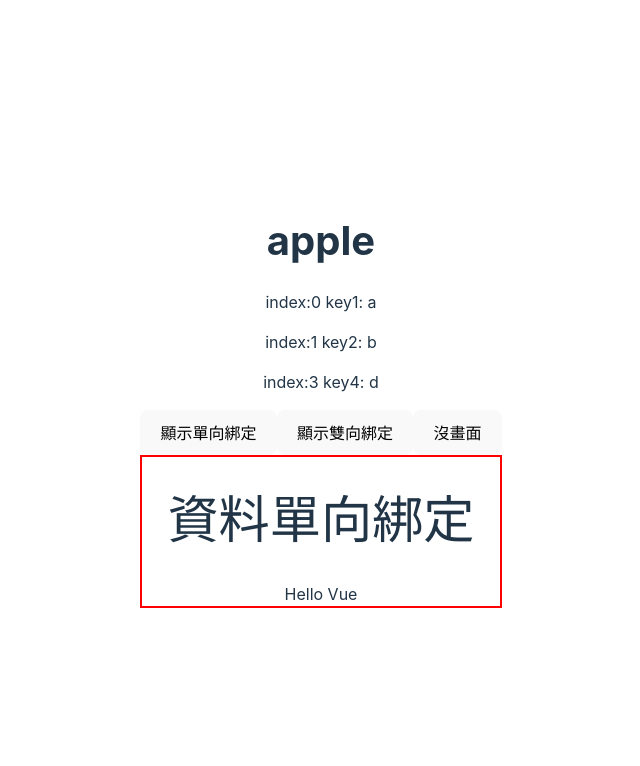
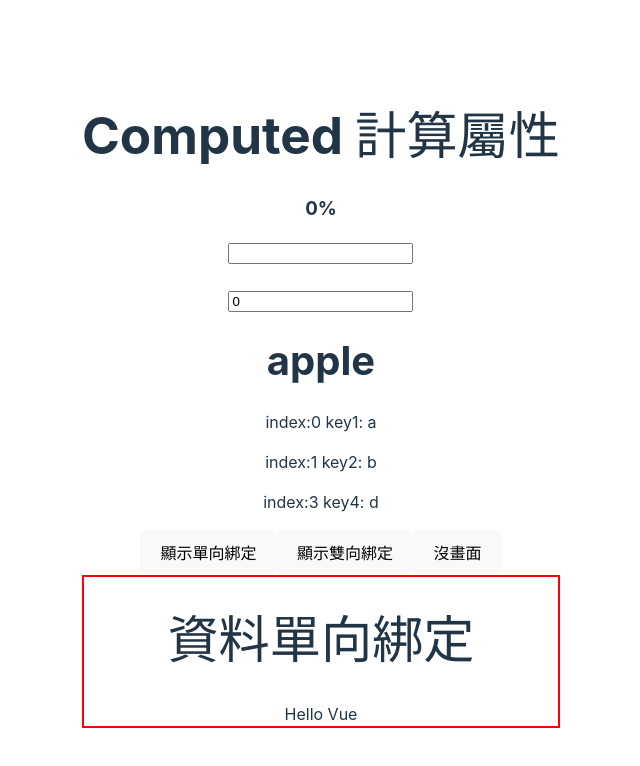
Before and after one commit to Ancientshield/vite-project, a Vue app: page / in a window 1280 px wide. Shown: the top 766 px of the page, without its empty margins (319-959 px from the left). Built offline with nearby package versions, Linux system fonts and the light colour scheme.

Commit message:
computed 第一種寫法

```diff
--- a/src/App.vue
+++ b/src/App.vue
@@ -1,4 +1,5 @@
 <template>
+  <computed />
   <vFor />
   <componentA />
 </template>
@@ -6,6 +7,7 @@
 <script setup>
 import componentA from "./components/componentsA.vue";
 import vFor from "./components/vFor.vue";
+import computed from "./components/computed.vue";
 </script>
 
 <style></style>
--- /dev/null
+++ b/src/components/cleanComponent.vue
@@ -0,0 +1,5 @@
+<template></template>
+
+<script setup></script>
+
+<style></style>
--- /dev/null
+++ b/src/components/computed.vue
@@ -0,0 +1,37 @@
+<template>
+  <h1>Computed 計算屬性</h1>
+  <!-- 一般方法 -->
+  <!-- <h3>{{ numFormat() }}</h3> -->
+  <!-- 使用 computed -->
+  <h3>{{ numFormat }}</h3>
+
+  <!-- 使用 function numFormat，即使在 input text輸入，也會不斷重新 render -->
+  <input type="text" v-model="text" /><br /><br />
+  <input type="number" v-model="num" />
+</template>
+
+<script setup>
+// 使用 cpmputed
+import { computed, ref } from "vue";
+const num = ref(0);
+
+// 一般方法
+// const num = 0.6;
+// const numFormat = () => {
+//   if (Number.isNaN(num)) {
+//     return num;
+//   } else {
+//     return `${num * 100}%`;
+//   }
+// };
+
+// 使用 cpmputed，computed 裏面純計算就好，不要再寫別的東西
+// 不要再重新對 computed function 賦值
+const numFormat = computed(() => {
+  console.log("change");
+  if (Number.isNaN(num.value)) return num;
+  return `${num.value * 100}%`;
+});
+</script>
+
+<style></style>
```
